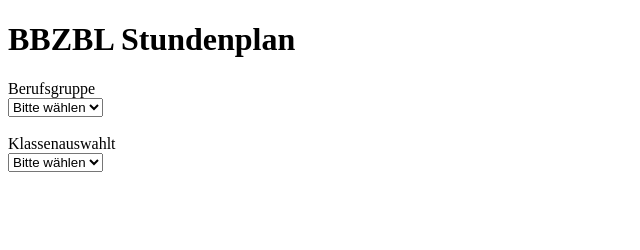
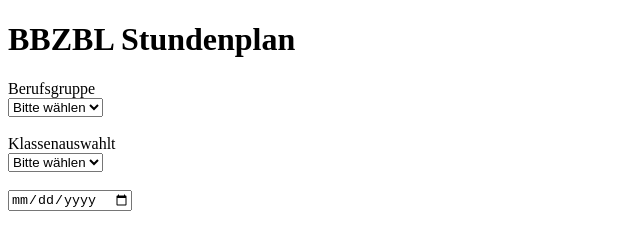
Before and after one commit to Bengg04/M133, a plain HTML site: page index.html in a window 1280 px wide. Shown: the whole page, without its empty margins (0-640 px from the left). Drawn offline with nearby package versions, Linux system fonts and the light colour scheme; no server answers.

Commit message:
added calendar to choose

```diff
--- a/index.html
+++ b/index.html
@@ -21,5 +21,9 @@
     <select id="classDropdown">
         <option value="">Bitte wählen</option>
     </select>
+
+    <br><br>
+
+    <input type="date" id="chooseWeek" placeholder="Wähle eine Woche">
 </body>
 </html>
```
